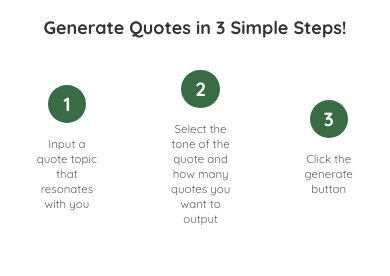
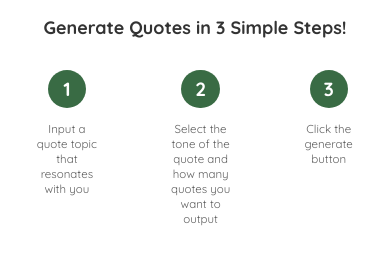
Before and after one commit to Israel1te/QuoteSynergy, a React (Create React App) app: page /openai in a window 390 px wide. Shown: the part 837-1113 px from the top of the page. Built offline with nearby package versions, Linux system fonts and the light colour scheme; no server answers; a web font is replaced by a local one.

Commit message:
additional format

```diff
--- a/src/queries.css
+++ b/src/queries.css
@@ -35,13 +35,14 @@ display: flex;
     grid-template-columns: 1fr;
     grid-template-rows: repeat(3, auto);
     justify-content: center;
-    align-items: center;
+ align-self: baseline;
   }
 
 
   .quote-card {
-    max-width: 90%;
+max-width: 90rem;
     padding: 3rem;
+    margin: 0 auto;
   }
   .benefits-img {
     display: flex;
```
